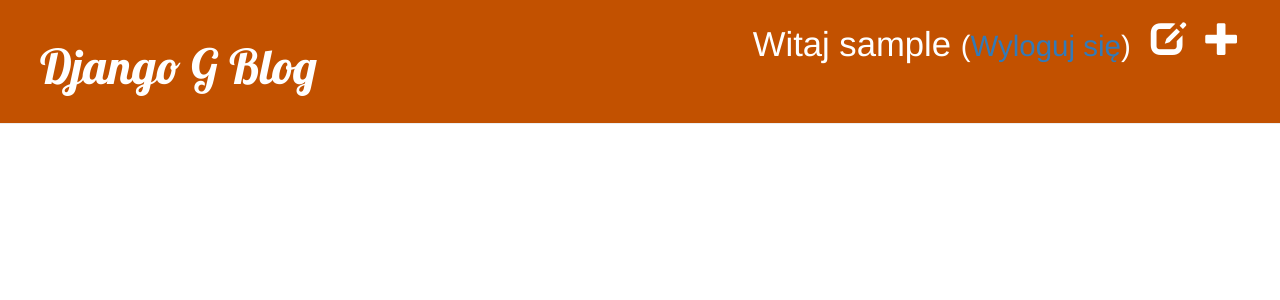
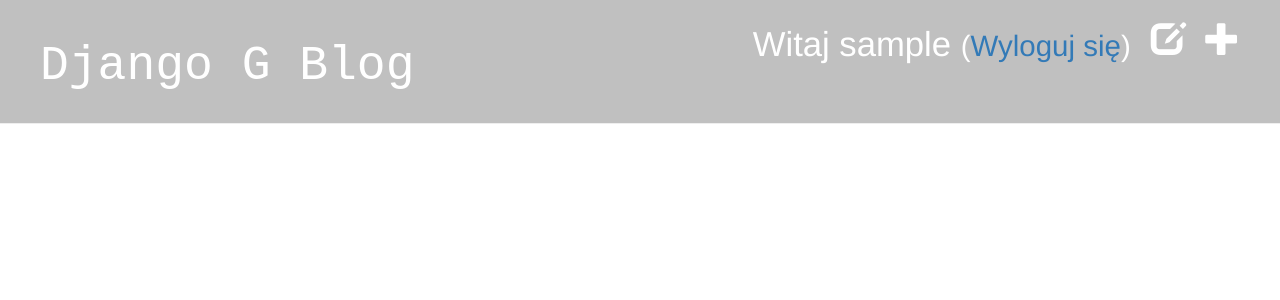
Before and after one commit to mnejus/my-first-blog, a Django app: page /drafts/ in a window 1280 px wide. Shown: the top 300 px of the page. Run offline with Django 3.2, Linux system fonts and the light colour scheme; the visitor is signed in with stand-in values (Sample User, id 1); data that the repository does not hold is empty; some libraries are stand-ins or nearby versions.

Commit message:
zmiana wygladu

```diff
--- a/blog/static/css/blog.css
+++ b/blog/static/css/blog.css
@@ -1,5 +1,5 @@
 .page-header {
-    background-color: #C25100;
+    background-color: #C0C0C0;
     margin-top: 0;
     padding: 20px 20px 20px 40px;
 }
@@ -16,7 +16,7 @@
 }
 
 h1, h2, h3, h4 {
-    font-family: 'Lobster', cursive;
+    font-family: 'Courier New';
 }
 
 .date {
```
